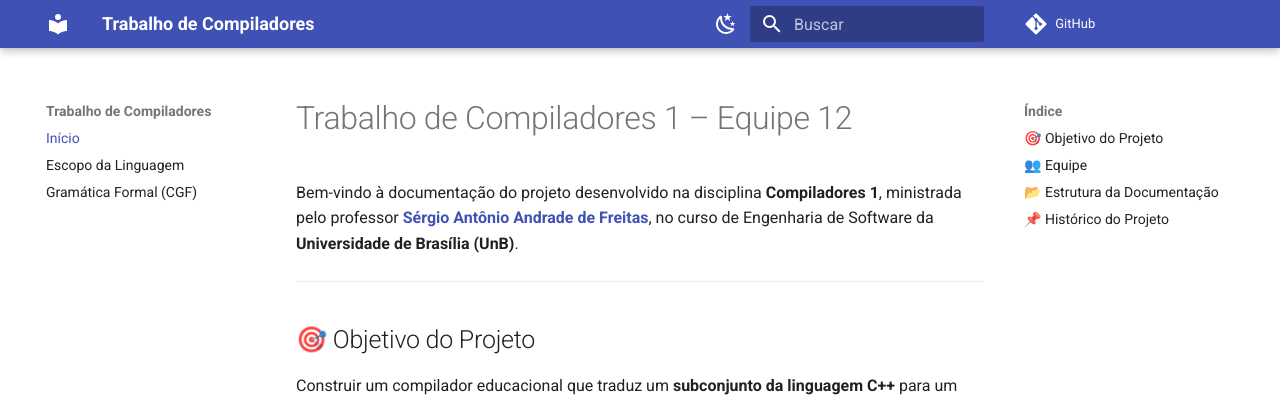
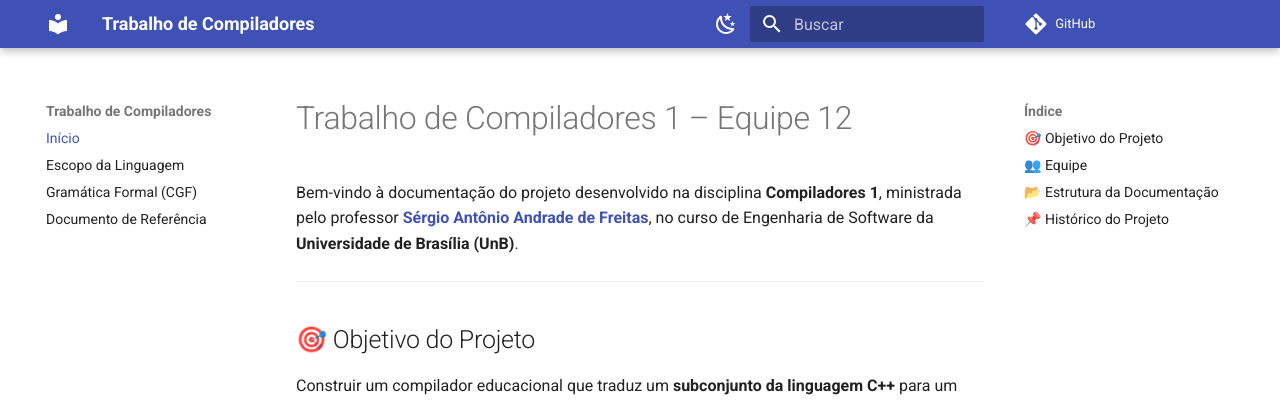
Before and after one commit to Akaeboshi/ASTeroids-Equipe12, an MkDocs documentation site: the page built from docs/index.md, in a window 1280 px wide. Shown: the top 402 px of the page. Built offline with MkDocs 1.6.1 and Material for MkDocs 9.7.7, drawn with Linux system fonts in a browser that asks for light colours; comment, search, counter and statistics services are not loaded.

Commit message:
Adicionado campo do arquivo de referencia no mkdocs.yml

```diff
--- a/mkdocs.yml
+++ b/mkdocs.yml
@@ -41,3 +41,4 @@ nav:
   - Início: index.md
   - Escopo da Linguagem: escopo.md
   - Gramática Formal (CGF): gramatica.md
+  - Documento de Referência: referencia.md
```
